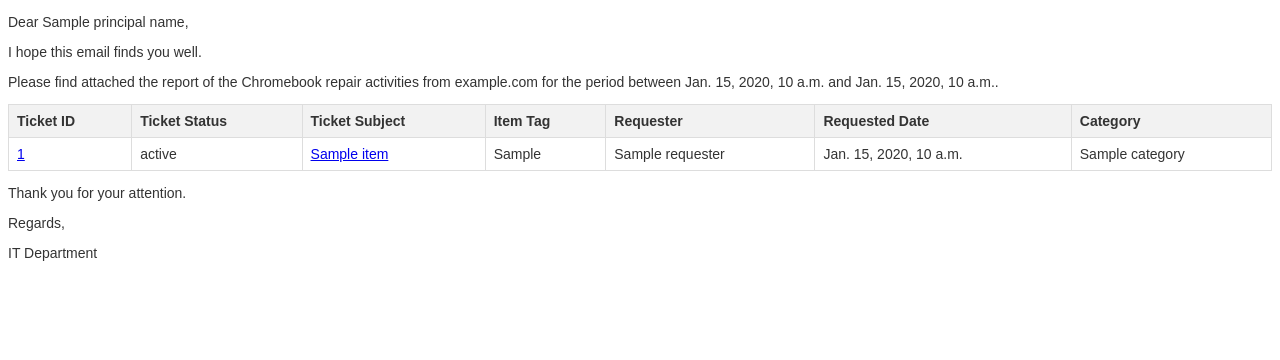
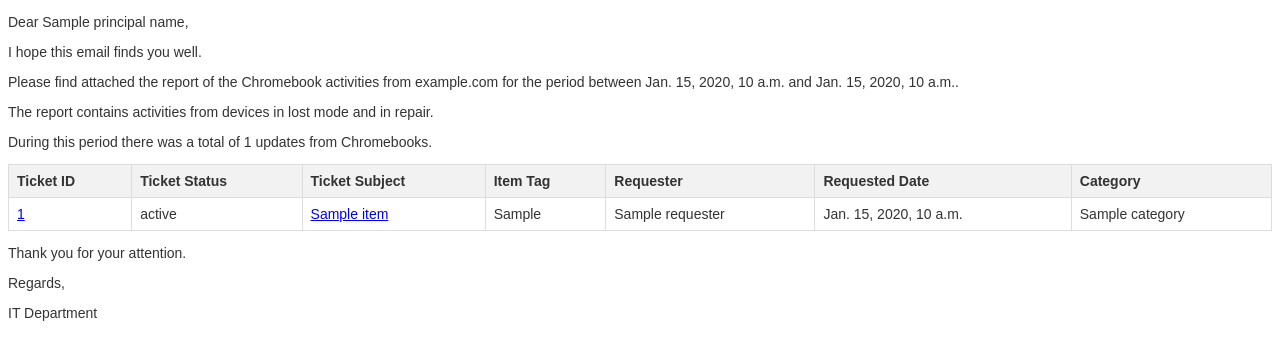
Before and after one commit to abrahamprz/zenclick, a Django app: template chromebooks_report/templates/chromebooks_report_template.html in a window 1280 px wide. Shown: the top 360 px of the page. Run offline with Django 4.2, Linux system fonts and the light colour scheme; tables that the repository leaves empty hold one stand-in row (values such as "Sample post"); the template is opened without the code that fills it: values that come from a table or form of the project are taken from there, most other values are stand-ins (such as "Sample title", 1, 10 or a date in 2020); parts of the project's set-up code (start-up, migrations or seed data) failed here and were passed over.

Commit message:
adds count of tickets in the email

```diff
--- a/chromebooks_report/management/commands/createreport.py
+++ b/chromebooks_report/management/commands/createreport.py
@@ -144,6 +144,7 @@ class Command(BaseCommand):
                         "date_today": datetime.now().strftime("%Y-%m-%d"),
                         "data_list": site_tickets[site],
                         "base_url": url_base,
+                        "tickets_count": len(site_tickets[site]),
                     },
                 ),
             )
--- a/chromebooks_report/templates/chromebooks_report_template.html
+++ b/chromebooks_report/templates/chromebooks_report_template.html
@@ -8,7 +8,13 @@
     <p>Dear {{ principal_name }},</p>
     <p>I hope this email finds you well.</p>
     <p>
-      Please find attached the report of the Chromebook repair activities from {{ site }} for the period between {{ date_seven_days_ago }} and {{ date_today }}.
+      Please find attached the report of the Chromebook activities from {{ site }} for the period between {{ date_seven_days_ago }} and {{ date_today }}.
+    </p>
+    <p>
+      The report contains activities from devices in lost mode and in repair.
+    </p>
+    <p>
+      During this period there was a total of {{ tickets_count }} updates from Chromebooks.
     </p>
     <style type="text/css">
       body {
```
